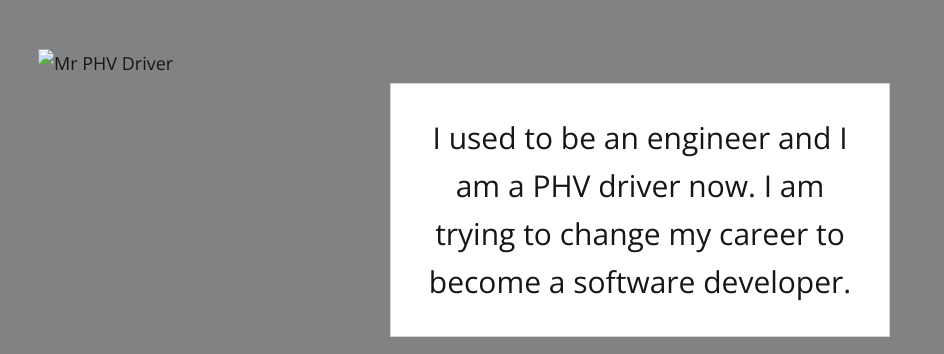
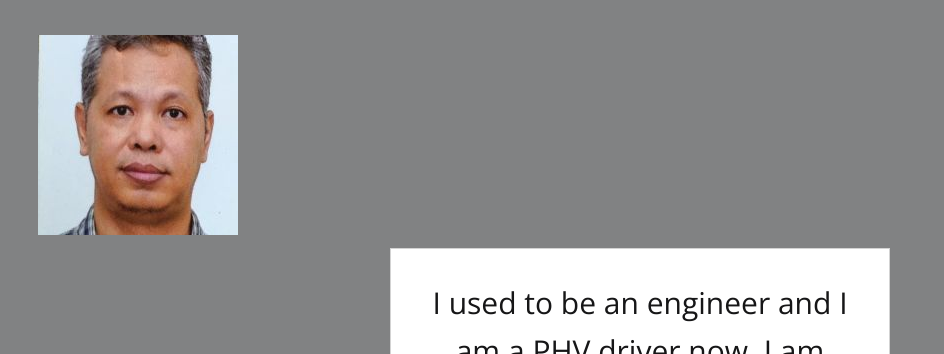
Before and after one commit to Thein-Naing/profile, a plain HTML site: page index.html in a window 1280 px wide. Shown: the part 112-466 px from the top of the page, without its empty margins (0-944 px from the left). Drawn offline with nearby package versions, Linux system fonts and the light colour scheme; the site is published under a folder, as on GitHub Pages, so addresses that start at the root find nothing.

Commit message:
Remove forward slash from image path

```diff
--- a/index.html
+++ b/index.html
@@ -12,7 +12,7 @@
 
   <body>
     <h2>Thein Naing</h2>
-    <img src="/images/thein_naing.jpg" alt="Mr PHV Driver" id="name" />
+    <img src="images/thein_naing.jpg" alt="Mr PHV Driver" id="name" />
 
     <div class="container">
       <div class="card">
```
